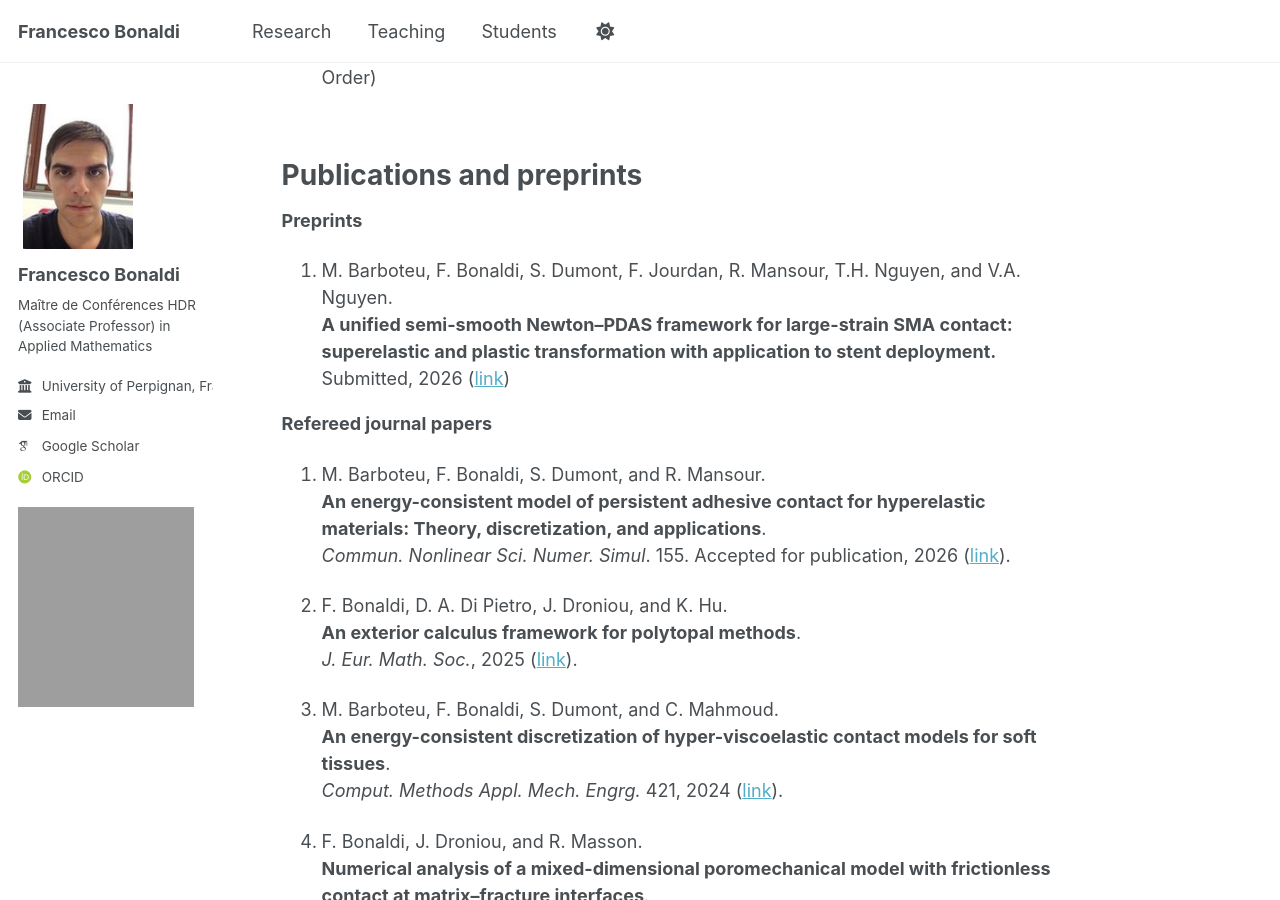
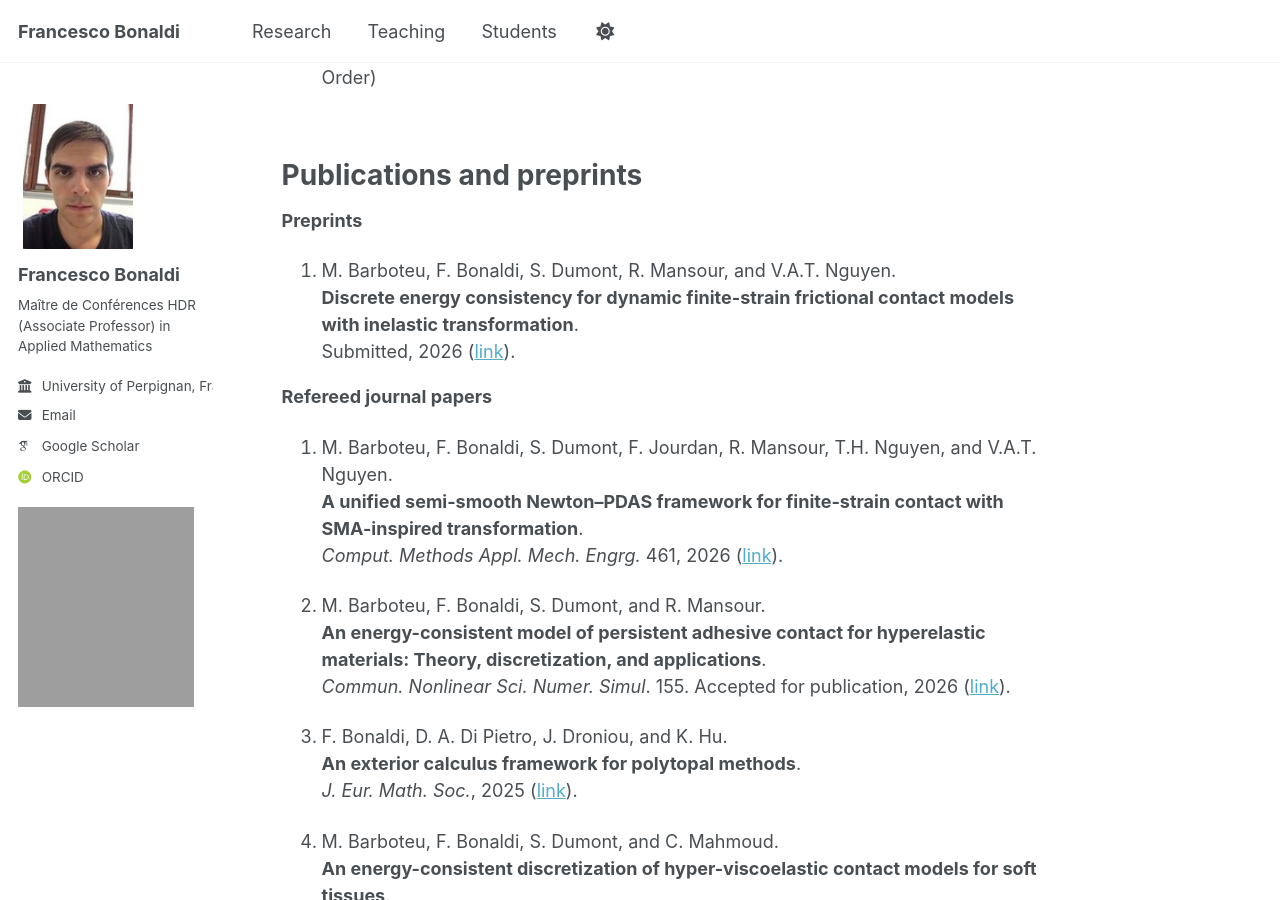
Before and after one commit to fbonaldi/fbonaldi.github.io, a Jekyll site: the page built from _pages/research.md, in a window 1280 px wide and 900 px high, scrolled down 513 px. Built offline with Jekyll 4.4.1, drawn with Linux system fonts in a browser that asks for light colours; some web fonts are replaced; a script bundle is joined from its source files by our own code; library files that are not in the unit come from our copies; grey boxes are pictures that could not be loaded.

Commit message:
Update research.md

```diff
--- a/_pages/research.md
+++ b/_pages/research.md
@@ -29,12 +29,17 @@ Publications and preprints
 
 **Preprints**
 
-1. M. Barboteu, F. Bonaldi, S. Dumont, F. Jourdan, R. Mansour, T.H. Nguyen, and V.A. Nguyen.<br>
-**A unified semi-smooth Newton–PDAS framework for large-strain SMA contact:
-superelastic and plastic transformation with application to stent deployment.**<br>
-Submitted, 2026 ([link](https://doi.org/10.2139/ssrn.6580126))
+1. M. Barboteu, F. Bonaldi, S. Dumont, R. Mansour, and V.A.T. Nguyen.<br>
+**Discrete energy consistency for dynamic finite-strain frictional contact models with inelastic transformation**.<br>
+Submitted, 2026 ([link](https://hal.science/hal-05633520)).
+
 
 **Refereed journal papers**
+
+1. M. Barboteu, F. Bonaldi, S. Dumont, F. Jourdan, R. Mansour, T.H. Nguyen, and V.A.T. Nguyen.<br>
+**A unified semi-smooth Newton–PDAS framework for finite-strain contact with SMA-inspired transformation**.<br>
+*Comput. Methods Appl. Mech. Engrg.* 461, 2026 ([link](https://www.sciencedirect.com/science/article/pii/S0045782524000410)).
+
 
 1. M. Barboteu, F. Bonaldi, S. Dumont, and R. Mansour.<br>
    **An energy-consistent model of persistent adhesive contact for hyperelastic materials: Theory, discretization, and applications**.<br>
```
